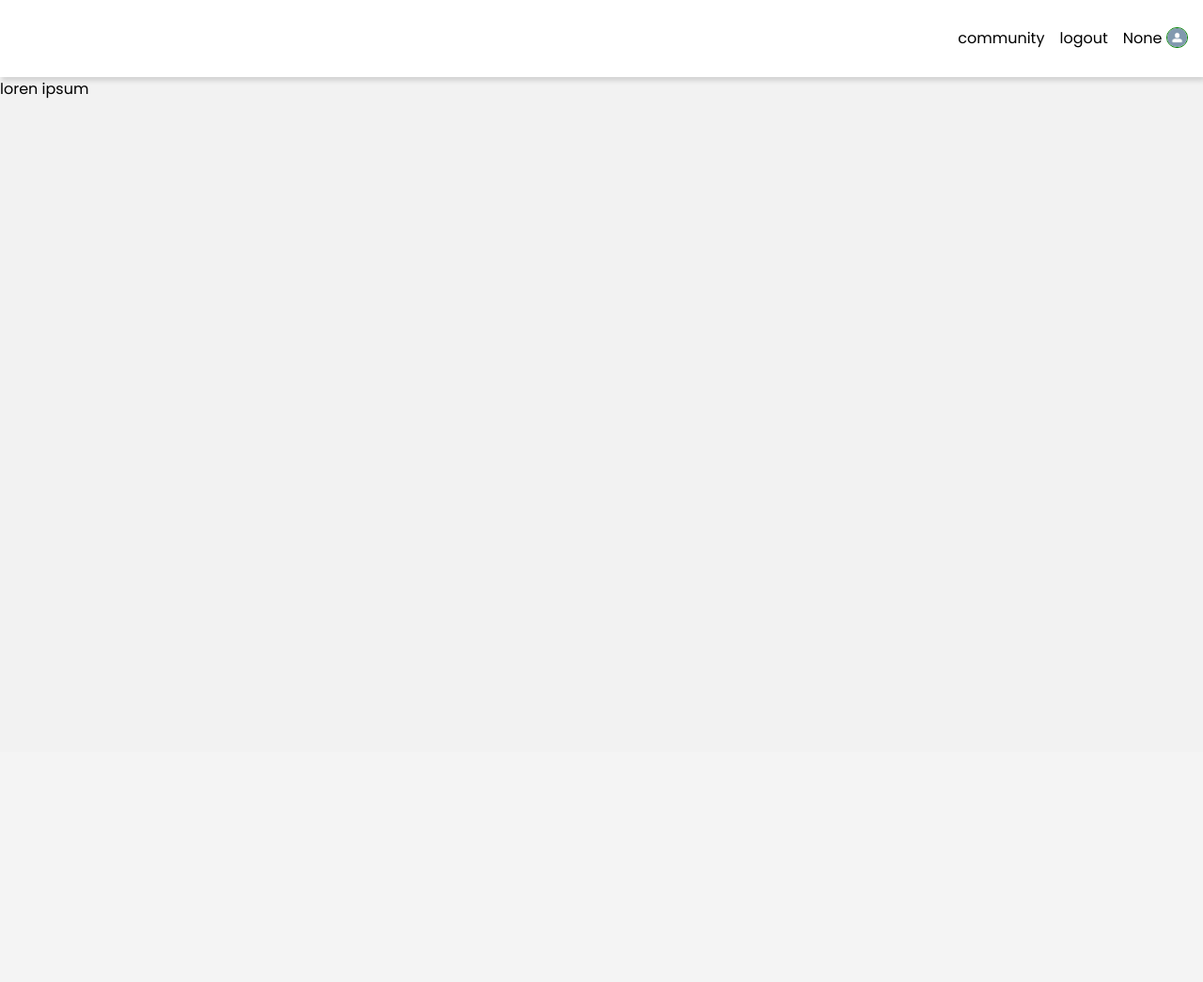
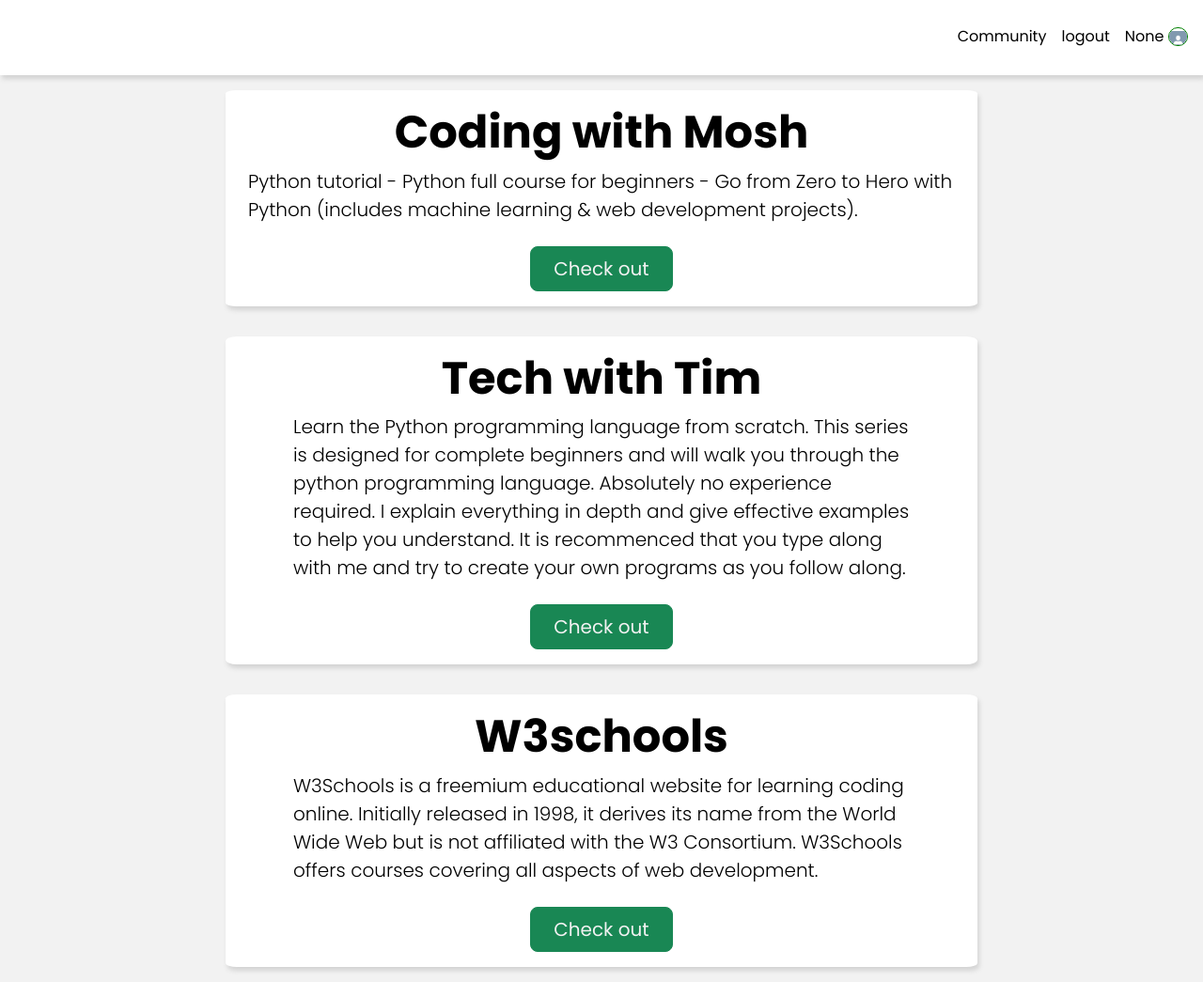
Before and after one commit to jkarenzi/resource_hub, a Flask app: page /python.html in a window 1280 px wide. Shown: the whole page at 94% size. Before the commit the page ends 105 px from the top, so only its background shows below. Run offline with Flask 3, Linux system fonts and the light colour scheme.

Commit message:
Python section

```diff
--- a/static/css/python.css
+++ b/static/css/python.css
@@ -51,3 +51,23 @@ header a:hover{
     width: 100%;
     height: 100%;
 }
+
+.big-container{
+    display: flex;
+    flex-direction: column;
+    /* justify-content: center; */
+    align-items: center;
+}
+
+.container-1{
+    background-color: rgb(185, 187, 189);
+    box-shadow: 2px 4px 5px lightgrey;
+    background-color: white;
+    width: 50rem;
+    border-radius: 1.5%;
+}
+
+a{
+    text-decoration: none;
+    color: #f2f2f2;
+}
--- a/templates/python.html
+++ b/templates/python.html
@@ -2,24 +2,91 @@
 <html lang="en">
   <head>
     <title>resourcehub</title>
-        <meta charset = 'UTF-8'>
-        <link rel="stylesheet" href="../static/css/python.css">
-        <meta name="viewport" content="width=device-width, initial-scale=1.0">
-        <link href="https://fonts.googleapis.com/css2?family=Poppins:wght@300;400;500;600;700&display=swap" rel="stylesheet">
+    <meta charset="UTF-8" />
+    <meta name="viewport" content="width=device-width, initial-scale=1.0" />
+    <link
+      href="https://fonts.googleapis.com/css2?family=Poppins:wght@300;400;500;600;700&display=swap"
+      rel="stylesheet" />
+    <link
+      href="https://cdn.jsdelivr.net/npm/bootstrap@5.3.1/dist/css/bootstrap.min.css"
+      rel="stylesheet"
+      integrity="sha384-4bw+/aepP/YC94hEpVNVgiZdgIC5+VKNBQNGCHeKRQN+PtmoHDEXuppvnDJzQIu9"
+      crossorigin="anonymous" />
+    <script
+      src="https://cdn.jsdelivr.net/npm/bootstrap@5.3.1/dist/js/bootstrap.bundle.min.js"
+      integrity="sha384-HwwvtgBNo3bZJJLYd8oVXjrBZt8cqVSpeBNS5n7C8IVInixGAoxmnlMuBnhbgrkm"
+      crossorigin="anonymous"></script>
+    <link rel="stylesheet" href="../static/css/python.css" />
   </head>
   <body>
     <header>
-            <a href="./read_stats.html">community</a>
+      <a href="./read_stats.html">Community</a>
       <a href="/logout">logout</a>
-            <div class = user>
+      <div class="user">
         {{username}}
-                <div class = pic>
-                    <img src='../static/images/person.png'>
+        <div class="pic">
+          <img src="../static/images/person.png" />
         </div>
       </div>
     </header>
-        <div class = big-container>
-            loren ipsum
+    <div class="big-container">
+      <div class="px-4 py-3 my-3 text-start container-1">
+        <h3 class="display-5 fw-bold text-center">Coding with Mosh</h3>
+        <div class="mx-auto">
+          <p class="lead mb-4">
+            Python tutorial - Python full course for beginners - Go from Zero to
+            Hero with Python (includes machine learning & web development
+            projects).
+          </p>
+          <div class="d-grid gap-2 d-sm-flex justify-content-sm-center">
+            <button type="button" class="btn btn-success btn-lg px-4 gap-3">
+              <a
+                href="https://www.youtube.com/playlist?list=PLTjRvDozrdlxlMnoG9_yJKPMxMJu8FWRK"
+                >Check out</a
+              >
+            </button>
+          </div>
+        </div>
+      </div>
+      <div class="px-4 py-3 my-3 text-start container-1">
+        <h3 class="display-5 fw-bold text-center">Tech with Tim</h3>
+        <div class="mx-5">
+          <p class="lead mb-4">
+            Learn the Python programming language from scratch. This series is
+            designed for complete beginners and will walk you through the python
+            programming language. Absolutely no experience required. I explain
+            everything in depth and give effective examples to help you
+            understand. It is recommenced that you type along with me and try to
+            create your own programs as you follow along.
+          </p>
+          <div class="d-grid gap-2 d-sm-flex justify-content-sm-center">
+            <button type="button" class="btn btn-success btn-lg px-4 gap-3">
+              <a
+                href="https://www.techwithtim.net/tutorials/python-programming/beginner-python-tutorials"
+                >Check out</a
+              >
+            </button>
+          </div>
+        </div>
+      </div>
+      <div class="px-4 py-3 my-3 text-start container-1">
+        <h3 class="display-5 fw-bold text-center">W3schools</h3>
+        <div class="mx-5">
+          <p class="lead mb-4">
+            W3Schools is a freemium educational website for learning coding
+            online. Initially released in 1998, it derives its name from the
+            World Wide Web but is not affiliated with the W3 Consortium.
+            W3Schools offers courses covering all aspects of web development.
+          </p>
+          <div class="d-grid gap-2 d-sm-flex justify-content-sm-center">
+            <button type="button" class="btn btn-success btn-lg px-4 gap-3">
+              <a href="https://www.w3schools.com/python/default.asp"
+                >Check out</a
+              >
+            </button>
+          </div>
+        </div>
+      </div>
     </div>
   </body>
 </html>
```
Also changed, not shown: main.py (+50 -42 lines). Lines whose indentation alone changed are shown as unchanged.
